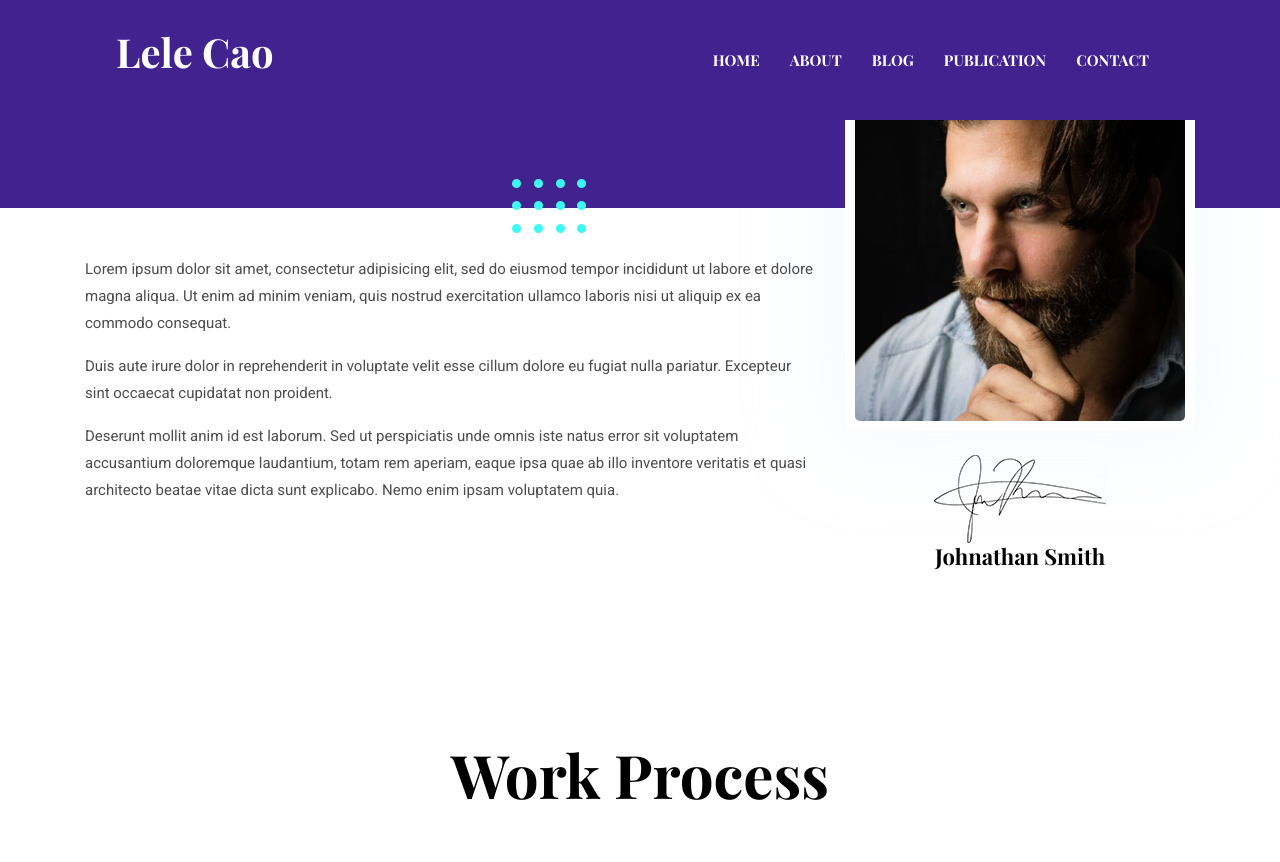
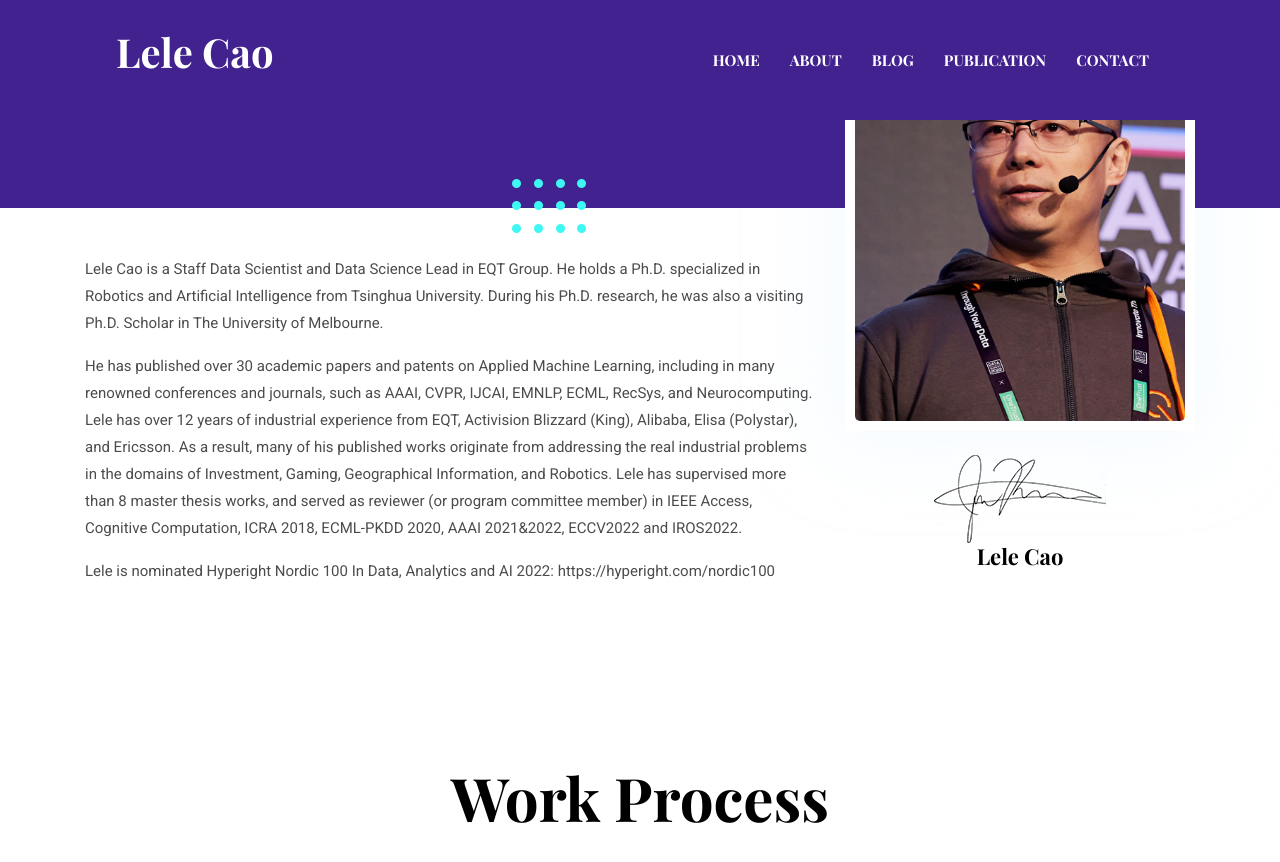
Before and after one commit to vishalbelsare/caolele.github.io, a Jekyll site: the page built from _pages/about.md, in a window 1280 px wide and 900 px high, scrolled down 316 px. Shown: the top 862 px of the window. Built offline with Jekyll 4.4.1, drawn with Linux system fonts in a browser that asks for light colours.

Commit message:
about init

```diff
--- a/_pages/about.md
+++ b/_pages/about.md
@@ -1,18 +1,13 @@
 ---
 layout: about
 title: About Me
-author: Johnathan Smith
+author: Lele Cao
 image: assets/images/about/author.jpg
 signature: assets/images/about/signature.png
 ---
 
-Lorem ipsum dolor sit amet, consectetur adipisicing elit, sed do eiusmod tempor incididunt ut labore et
-dolore magna aliqua. Ut enim ad minim veniam, quis nostrud exercitation ullamco laboris nisi ut aliquip ex ea
-commodo consequat.
+Lele Cao is a Staff Data Scientist and Data Science Lead in EQT Group. He holds a Ph.D. specialized in Robotics and Artificial Intelligence from Tsinghua University. During his Ph.D. research, he was also a visiting Ph.D. Scholar in The University of Melbourne.
 
-Duis aute irure dolor in reprehenderit in voluptate velit esse cillum dolore eu fugiat nulla pariatur.
-Excepteur sint occaecat cupidatat non proident.
+He has published over 30 academic papers and patents on Applied Machine Learning, including in many renowned conferences and journals, such as AAAI, CVPR, IJCAI, EMNLP, ECML, RecSys, and Neurocomputing. Lele has over 12 years of industrial experience from EQT, Activision Blizzard (King), Alibaba, Elisa (Polystar), and Ericsson. As a result, many of his published works originate from addressing the real industrial problems in the domains of Investment, Gaming, Geographical Information, and Robotics. Lele has supervised more than 8 master thesis works, and served as reviewer (or program committee member) in IEEE Access, Cognitive Computation, ICRA 2018, ECML-PKDD 2020, AAAI 2021&2022, ECCV2022 and IROS2022.
 
-Deserunt mollit anim id est laborum. Sed ut perspiciatis unde omnis iste natus error sit voluptatem
-accusantium doloremque laudantium, totam rem aperiam, eaque ipsa quae ab illo inventore veritatis et quasi
-architecto beatae vitae dicta sunt explicabo. Nemo enim ipsam voluptatem quia.
+Lele is nominated Hyperight Nordic 100 In Data, Analytics and AI 2022: https://hyperight.com/nordic100
```
Also changed, not shown: assets/images/about/author.jpg.
